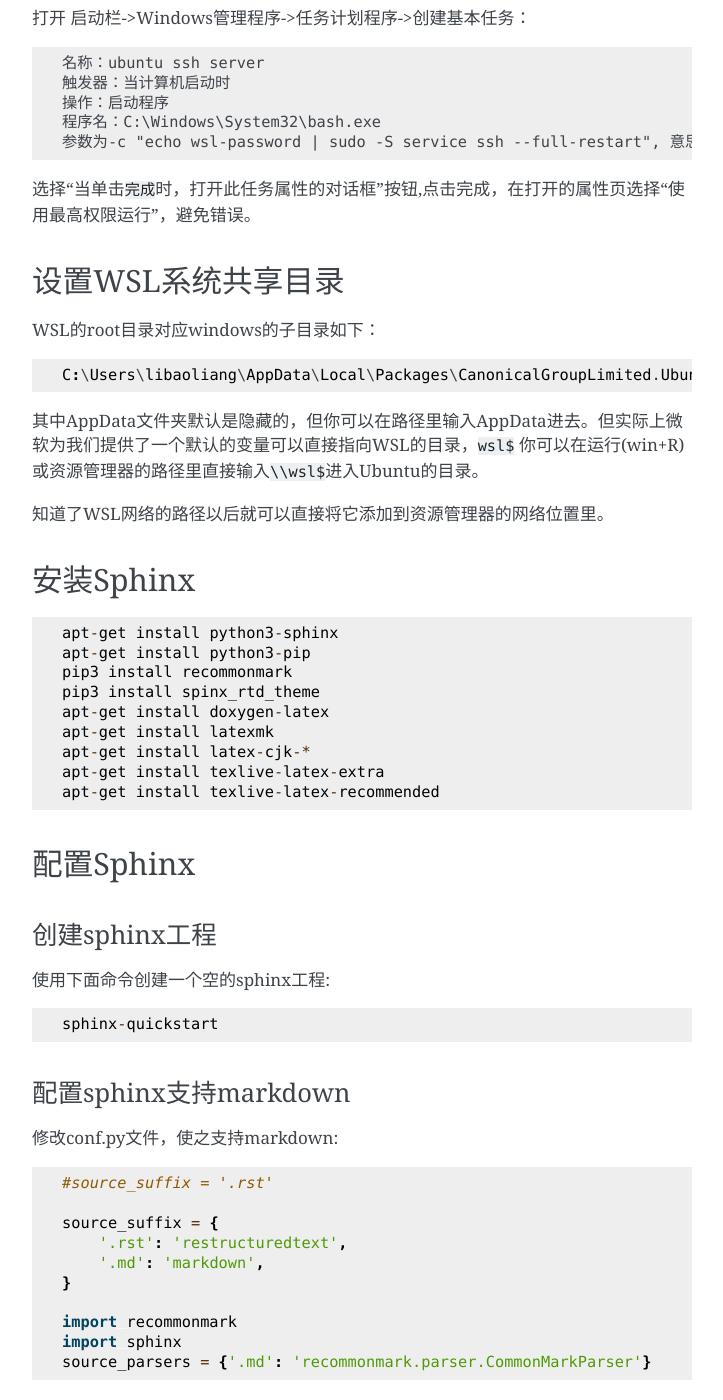
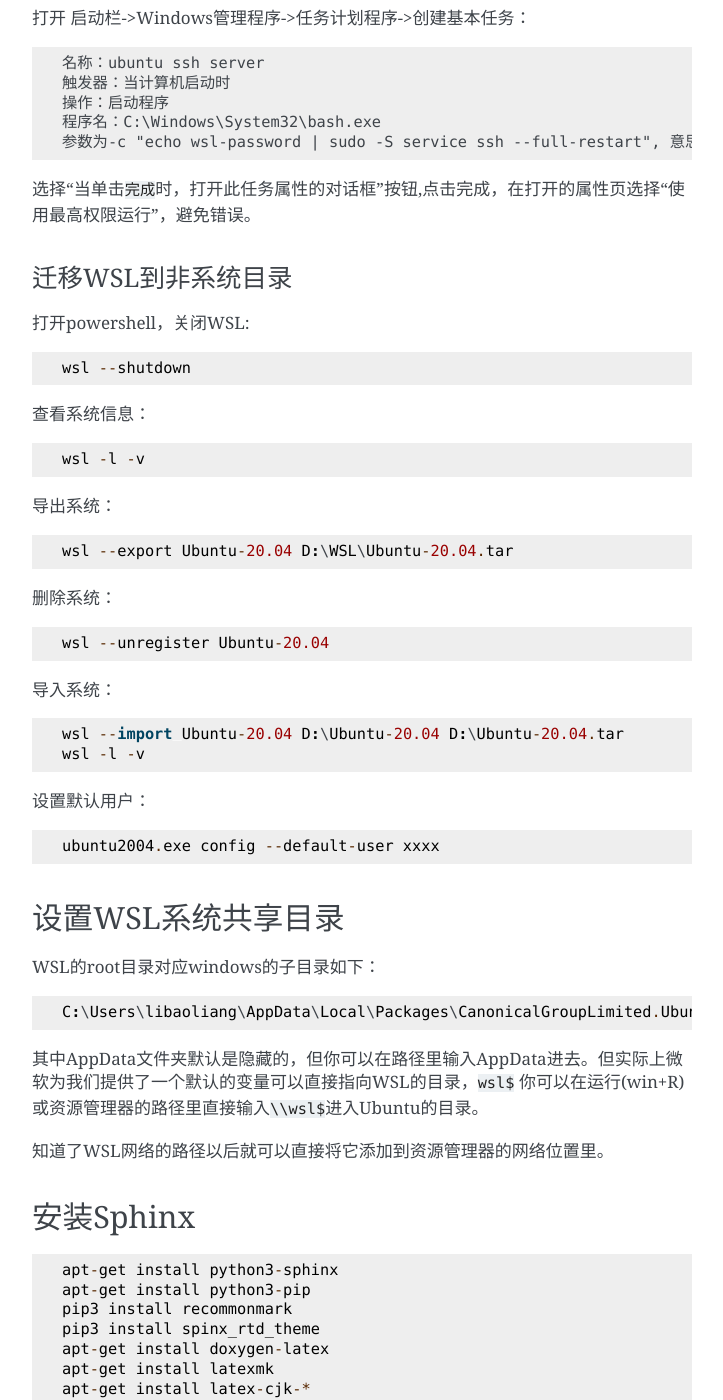
Before and after one commit to happybaoliang/UbuntuTips, a Sphinx documentation site: the page built from source/3-accademy.md, in a window 1280 px wide and 1400 px high, scrolled down 40578 px. Shown: the whole window, without its empty margins (388-1111 px from the left). Built offline with Sphinx 7.4.7, drawn with Linux system fonts in a browser that asks for light colours.

Commit message:
20210123

````diff
--- a/source/3-accademy.md
+++ b/source/3-accademy.md
@@ -1909,6 +1909,38 @@ sudo service ssh --full-restart
 ```
 选择“当单击`完成`时，打开此任务属性的对话框”按钮,点击完成，在打开的属性页选择“使用最高权限运行”，避免错误。
 
+### 迁移WSL到非系统目录
+
+打开powershell，关闭WSL:
+
+```
+wsl --shutdown
+```
+查看系统信息：
+```
+wsl -l -v
+```
+
+导出系统：
+```
+wsl --export Ubuntu-20.04 D:\WSL\Ubuntu-20.04.tar
+```
+
+删除系统：
+```
+wsl --unregister Ubuntu-20.04
+```
+
+导入系统：
+```
+wsl --import Ubuntu-20.04 D:\Ubuntu-20.04 D:\Ubuntu-20.04.tar
+wsl -l -v
+```
+设置默认用户：
+```
+ubuntu2004.exe config --default-user xxxx
+```
+
 ## 设置WSL系统共享目录
 
 WSL的root目录对应windows的子目录如下：
````
